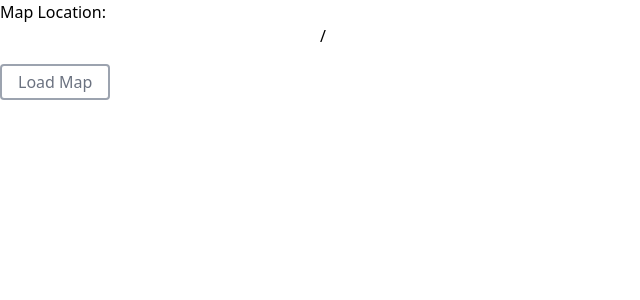
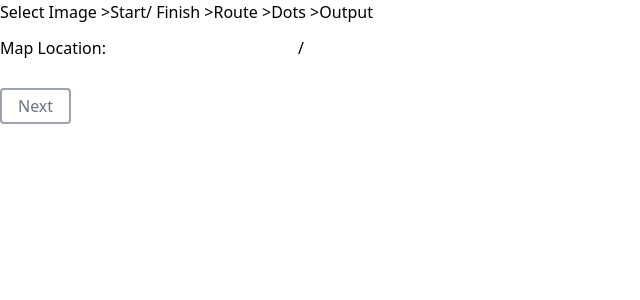
Before and after one commit to brownben/rapid-route-game, a Vue app: page /creator in a window 1280 px wide. Shown: the top 300 px of the page, without its empty margins (0-640 px from the left). Built offline with nearby package versions, Linux system fonts and the light colour scheme.

Commit message:
Style - Creator
- Split Creator Page into Multiple Screens, to make clearer

```diff
--- a/src/assets/tailwind.pcss
+++ b/src/assets/tailwind.pcss
@@ -10,6 +10,10 @@ body,
   @apply h-full w-full;
 }
 
+span {
+  @apply font-main;
+}
+
 img {
   height: calc(100vh - 17rem);
   max-height: 500px;
@@ -19,6 +23,10 @@ img {
 
 input:focus {
   @apply border-blue-800;
+}
+
+button {
+  transition: 0.3s;
 }
 
 .heading {
@@ -46,6 +54,9 @@ input:focus {
 .button.pink {
   @apply bg-pink-500;
 }
+.button.black {
+  @apply bg-gray-600 text-white font-semibold;
+}
 .button.red:hover {
   @apply bg-red-600;
 }
@@ -58,6 +69,9 @@ input:focus {
 .button.pink:hover {
   @apply bg-pink-600;
 }
+.button.black:hover {
+  @apply bg-gray-700;
+}
 
 .button.white {
   @apply bg-white border-2 border-gray-400 text-gray-500;
@@ -69,20 +83,6 @@ input:focus {
   @apply py-1 px-2 text-sm;
 }
 
-.choices .button {
-  @apply p-3 w-24 m-4 font-bold text-2xl text-center;
-}
-
-@media (max-width: 768px) {
-  .choices {
-    @apply flex flex-row justify-around;
-  }
-  .choices .button {
-    width: 30%;
-    @apply m-0 inline;
-  }
-}
-
 .button.disabled {
   @apply bg-gray-400;
 }
--- /dev/null
+++ b/src/components/Breadcrumbs.vue
@@ -0,0 +1,60 @@
+<template>
+  <div
+    id="breadcrumbs"
+    class="w-full h-12 bg-blue-500 fixed top-0 left-0 text-white select-none shadow-lg"
+  >
+    <span v-for="item in list" id="all" :key="item">
+      <span
+        class="h-12 px-3 mx-1 font-semibold inline-block py-3"
+        :class="{ 'bg-blue-600 font-bold': item === currentItem }"
+      >
+        {{ item }}
+      </span>
+      <span
+        v-if="list.indexOf(item) < list.length - 1"
+        class="px-2 font-semibold"
+        >></span
+      >
+    </span>
+
+    <span
+      id="one"
+      class="font-bold h-12 px-3 mx-1 py-1 inline-block text-2xl"
+      >{{ currentItem }}</span
+    >
+  </div>
+</template>
+
+<script>
+export default {
+  props: {
+    list: {
+      type: Array,
+      default: () => [],
+    },
+    currentItem: {
+      type: String,
+      default: '',
+    },
+  },
+}
+</script>
+<style lang="postcss">
+@media (max-width: 785px) {
+  #breadcrumbs #all {
+    display: none;
+  }
+  #breadcrumbs #one {
+    display: inline-block;
+  }
+}
+
+@media (min-width: 785px) {
+  #breadcrumbs #all {
+    display: inline-block;
+  }
+  #breadcrumbs #one {
+    display: none;
+  }
+}
+</style>
--- /dev/null
+++ b/src/components/ForwardsBackwards.vue
@@ -0,0 +1,42 @@
+<template>
+  <div class="mt-2">
+    <button
+      v-if="list.indexOf(currentItem) >= 1"
+      class="button white mx-2"
+      @click="$emit('changeStage', list[list.indexOf(currentItem) - 1])"
+    >
+      Back</button
+    ><button
+      v-if="list.indexOf(currentItem) < list.length - 1 && !blockNext"
+      class="button white mx-2"
+      @click="$emit('changeStage', list[list.indexOf(currentItem) + 1])"
+    >
+      Next
+    </button>
+    <button
+      v-if="list.indexOf(currentItem) === list.length - 1"
+      class="button white mx-2"
+      @click="$emit('changeStage', list[0])"
+    >
+      Restart
+    </button>
+  </div>
+</template>
+<script>
+export default {
+  props: {
+    list: {
+      type: Array,
+      default: () => [],
+    },
+    currentItem: {
+      type: String,
+      default: '',
+    },
+    blockNext: {
+      type: Boolean,
+      default: false,
+    },
+  },
+}
+</script>
--- a/src/views/Creator.vue
+++ b/src/views/Creator.vue
@@ -1,6 +1,16 @@
 <template>
   <div>
-    <div class="my-4">
+    <Breadcrumbs
+      :list="['Select Image', 'Start/ Finish', 'Route', 'Dots', 'Output']"
+      :currentItem="stage"
+    />
+
+    <div class="fixed top-12 w-full py-6 overflow-y-auto h-full--12">
+      <canvas id="canvas" width="0" height="0" class="border inline-block">
+        <p>Sorry, this game doesn't work without the Canvas Enabled</p>
+      </canvas>
+
+      <div v-if="stage === 'Select Image'">
         <label for="image" class="block font-main select-none"
           >Map Location:</label
         >
@@ -10,43 +20,45 @@
           type="text"
           class="inline-block rounded border-2 border-blue-400 p-1 my-2 text-center"
         />
-      <button class="button white" @click="loadImage">Load Map</button>
       </div>
-    <canvas id="canvas" width="500" height="500" class="border inline-block">
-      <p>Sorry, this game doesn't work without the Canvas Enabled</p>
-    </canvas>
 
-    <div v-if="imageLoaded" class="my-4">
+      <div v-if="stage === 'Start/ Finish'">
         <button class="button pink mx-2" @click="pointType = 'start'">
           Place Start
         </button>
         <button class="button pink mx-2" @click="pointType = 'finish'">
           Place Finish
         </button>
-      <template v-if="startLocation && finishLocation">
-        <button class="button green mx-2" @click="pointType = 'correct'">
-          Draw Correct Route
-        </button>
+      </div>
+
+      <div v-if="stage === 'Route'">
+        <h3 class="font-main text-lg mt-3 font-semibold select-none">
+          Route Distance: {{ pathLength(correctPath).toFixed(1) }}
+        </h3>
+
         <button class="button green mx-2" @click="clearPoints('correctPath')">
           Clear Correct Route
         </button>
-        <h3 class="font-main text-lg mt-3 font-semibold select-none">
-          Correct Route Distance: {{ pathLength(correctPath).toFixed(1) }}
-        </h3>
-      </template>
-      <div v-if="startLocation && finishLocation">
+      </div>
+
+      <div v-if="stage === 'Dots'">
+        <div>
           <button class="button blue mx-2" @click="pointType = 'compulsory'">
             Add Compulsory Point
           </button>
           <button class="button blue mx-2" @click="clearPoints('compulsory')">
             Clear Compulsory Points
           </button>
+        </div>
+        <div>
           <button class="button red mx-2" @click="pointType = 'disallowed'">
             Add Disallowed Point
           </button>
           <button class="button red mx-2" @click="clearPoints('disallowed')">
             Clear Disallowed Points
           </button>
+        </div>
+
         <label for="sensitivity" class="block font-main select-none mt-3"
           >Sensitivity:</label
         >
@@ -57,17 +69,41 @@
           class="inline-block rounded border-2 border-blue-400 p-1 my-2 text-center"
         />
       </div>
-      <div v-if="startLocation && finishLocation" class="mb-4">
-        <button class="button white mx-2" @click="generateOutput">
+
+      <div v-if="stage === 'Output'">
+        <textarea
+          id="output"
+          v-model="output"
+          class="mt-6 h-64 inline-block rounded border-2 border-blue-400  "
+        ></textarea>
+        <button class="button black mx-2" @click="generateOutput">
+          Generate Output
+        </button>
+        <button
+          v-if="output"
+          class="button black mx-2"
+          @click="copyOuputToClipboard"
+        >
           Copy Output to Clipboard
         </button>
-        <textarea id="output" v-model="output"></textarea>
       </div>
+
+      <ForwardsBackwards
+        :list="['Select Image', 'Start/ Finish', 'Route', 'Dots', 'Output']"
+        :currentItem="stage"
+        :blockNext="
+          stage === 'Start/ Finish' && (!startLocation || !finishLocation)
+        "
+        @changeStage="changeStage"
+      />
     </div>
   </div>
 </template>
 
 <script>
+import ForwardsBackwards from '@/components/ForwardsBackwards'
+import Breadcrumbs from '@/components/Breadcrumbs'
+
 import {
   drawRing,
   drawTriangle,
@@ -76,16 +112,25 @@ import {
   setLineStyle,
 } from '@/scripts/CanvasDrawing'
 import { pathLength } from '@/scripts/PathMatching'
-import { imageScale } from '@/scripts/ImageScale'
+import { findImageScale } from '@/scripts/ImageScale'
 
 export default {
+  components: {
+    ForwardsBackwards,
+    Breadcrumbs,
+  },
+
   data: () => ({
+    stage: 'Select Image',
+
     canvas: undefined,
     canvasElement: undefined,
     canvasLocation: undefined,
+
     imageLocation: '/',
     img: undefined,
     imageLoaded: false,
+    imageSize: undefined,
 
     pointType: 'start',
     startLocation: undefined,
@@ -93,11 +138,13 @@ export default {
     correctPath: [],
     compulsoryPoints: [],
     disallowedPoints: [],
-    sensitivity: 10,
+    sensitivity: 12,
 
     output: '',
 
     pathLength: pathLength,
+
+    imageScale: 1,
   }),
 
   mounted: function() {
@@ -106,17 +153,42 @@ export default {
   },
 
   methods: {
+    changeStage: function(value) {
+      if (this.stage === 'Select Image' && value === 'Start/ Finish')
+        this.loadImage()
+      else this.stage = value
+
+      if (value === 'Select Image') {
+        this.clearData()
+        this.wipeCanvas()
+      } else if (value === 'Start/ Finish') this.pointType = 'start'
+      else if (value === 'Route') this.pointType = 'correct'
+      else if (value === 'Dots') this.pointType = 'compulsory'
+      else if (value === 'Output') this.pointType = ''
+    },
+
     loadImage: function() {
       this.wipeCanvas()
+      this.clearData()
       this.img = new Image()
       this.img.onload = this.onImageLoad
       this.img.src = this.imageLocation
     },
 
     onImageLoad: function() {
-      const imageSize = imageScale(this.img)
-      this.canvasElement.width = imageSize.width
-      this.canvasElement.height = imageSize.height
+      this.stage = 'Start/ Finish'
+
+      this.imageScale = findImageScale(this.img)
+      this.canvasElement.width = this.img.width * this.imageScale
+      this.canvasElement.height = this.img.height * this.imageScale
+      this.drawImage()
+
+      this.imageLoaded = true
+      this.canvasElement.addEventListener('click', this.userClick)
+    },
+
+    drawImage: function() {
+      this.wipeCanvas()
 
       this.canvas.drawImage(
         this.img,
@@ -125,9 +197,6 @@ export default {
         this.canvasElement.width,
         this.canvasElement.height
       )
-
-      this.imageLoaded = true
-      this.canvasElement.addEventListener('click', this.userClick)
     },
 
     wipeCanvas: function() {
@@ -137,19 +206,28 @@ export default {
         this.canvasElement.width,
         this.canvasElement.height
       )
+    },
+
+    clearData: function() {
+      this.canvasElement.width = 0
+      this.canvasElement.height = 0
+
       this.startLocation = undefined
       this.finishLocation = undefined
+
       this.correctPath = []
       this.compulsoryPoints = []
       this.disallowedPoints = []
+
+      this.imageScale = 1
     },
 
     userClick: function(event) {
       const canvasLocation = this.canvasElement.getBoundingClientRect()
 
       const point = [
-        event.clientX - canvasLocation.left,
-        event.clientY - canvasLocation.top,
+        Math.round(event.clientX - canvasLocation.left),
+        Math.round(event.clientY - canvasLocation.top),
       ]
 
       if (this.pointType === 'start') this.startLocation = point
@@ -165,7 +243,7 @@ export default {
 
     drawPoints: function() {
       // Draw Map Again to Blank Previous Versions
-      this.onImageLoad()
+      this.drawImage()
 
       setLineStyle(this.canvas, 'purple')
       if (this.startLocation) drawTriangle(this.canvas, this.startLocation, 14)
@@ -183,6 +261,8 @@ export default {
           'blue',
         ])
       }
+
+      setLineStyle(this.canvas, 'purple')
       if (this.startLocation)
         drawPath(this.canvas, [this.startLocation, ...this.correctPath])
     },
@@ -196,15 +276,22 @@ export default {
     },
 
     generateOutput: function() {
-      this.output = JSON.stringify({
+      this.output = JSON.stringify(
+        {
           imageLocation: this.imageLocation,
+          scale: this.imageScale,
           startLocation: this.startLocation,
           finishLocation: this.finishLocation,
           compulsoryPoints: this.compulsoryPoints,
           disallowedPoints: this.disallowedPoints,
           correctPath: this.correctPath,
-      })
+        },
+        null,
+        4
+      )
+    },
 
+    copyOuputToClipboard: function() {
       const output = document.getElementById('output')
       output.select()
       output.setSelectionRange(0, 99999)
@@ -213,23 +300,41 @@ export default {
   },
 }
 </script>
-<style>
+
+<style lang="postcss">
+svg {
+  fill: white;
+  box-sizing: border-box;
+  @apply p-2 h-12;
+}
+
 canvas {
   align-self: center;
 }
 
 input {
-  width: 50%;
-  margin-left: 25%;
-  margin-right: 25%;
+  @apply my-3;
+
+  width: 60%;
+  margin-left: 15%;
+  margin-right: 15%;
   transition: 0.5s;
   outline-color: blue;
 }
 
 textarea {
-  width: 50px;
-  position: absolute;
-  top: 0;
-  left: -100px;
+  width: 60%;
+  margin-left: 15%;
+  margin-right: 15%;
+  transition: 0.5s;
+  outline-color: blue;
+}
+
+.top-12 {
+  top: 3rem;
+}
+
+.h-full--12 {
+  height: calc(100% - 3rem);
 }
 </style>
```
Lines whose indentation alone changed are shown as unchanged.
